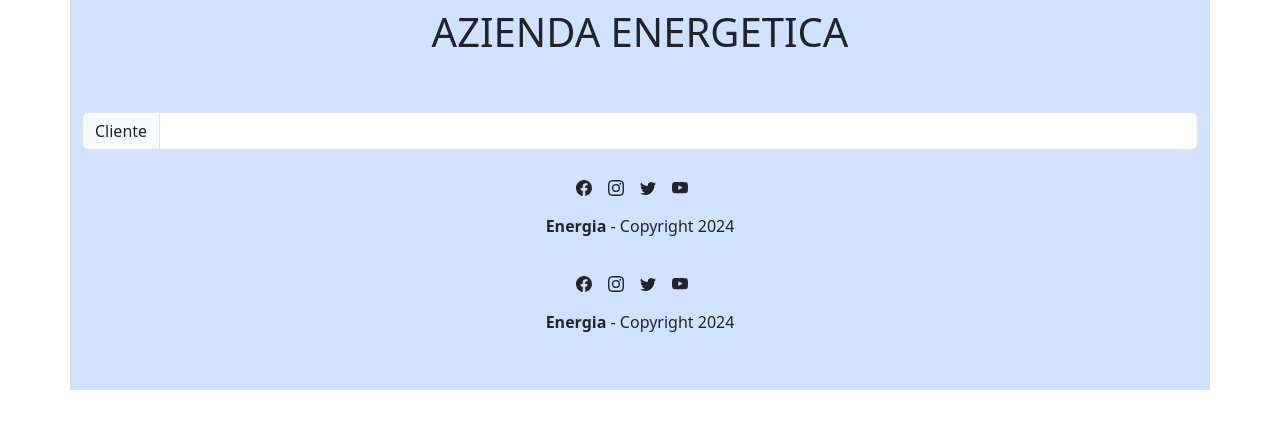
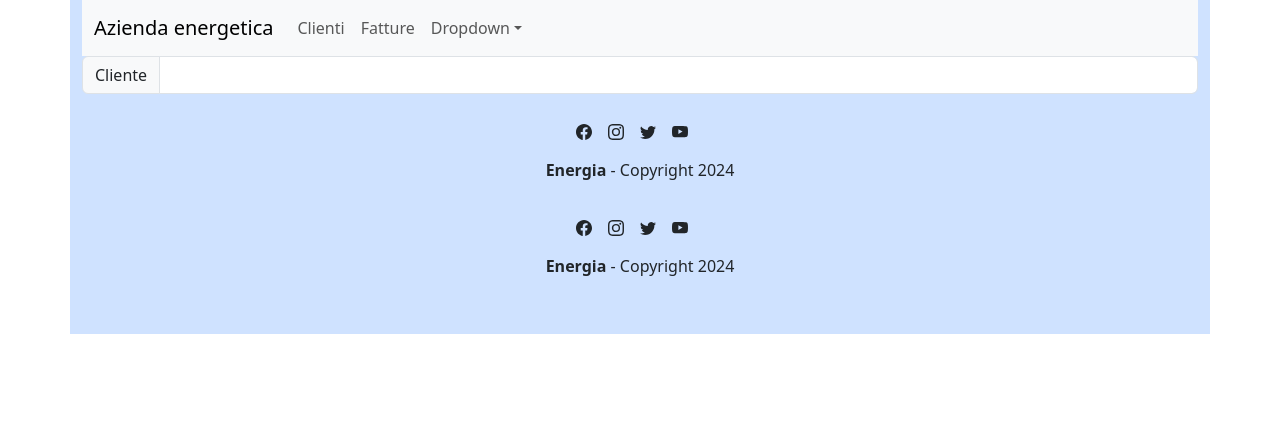
Before and after one commit to simone-19/frontappenergia, a React (Create React App) app: page /clienti in a window 1280 px wide. Shown: the top 428 px of the page. Built offline with nearby package versions, Linux system fonts and the light colour scheme.

Commit message:
create nav

```diff
--- a/package.json
+++ b/package.json
@@ -16,7 +16,7 @@
     "web-vitals": "^2.1.4"
   },
   "scripts": {
-    "start": "set PORT=8080 && react-scripts start",
+    "start": "react-scripts start",
     "build": "react-scripts build",
     "test": "react-scripts test",
     "eject": "react-scripts eject"
--- a/src/App.js
+++ b/src/App.js
@@ -1,6 +1,5 @@
 import "bootstrap/dist/css/bootstrap.min.css";
 import "./App.css";
-import MyNav from "./Components/MyNav";
 import { Container } from "react-bootstrap";
 import Login from "./Components/PageLogin/Login";
 import MyFooter from "./Components/MyFooter";
--- a/src/Components/MyNav.jsx
+++ b/src/Components/MyNav.jsx
@@ -1,14 +1,29 @@
-import { Navbar } from "react-bootstrap";
-
+import { Container, Nav, NavDropdown, Navbar } from "react-bootstrap";
 import { Row, Col } from "react-bootstrap";
 const MyNav = () => {
   return (
-    <Navbar className="justify-content-center">
-      <Row>
-        <Col>
-          <h1 className="mb-5">AZIENDA ENERGETICA</h1>
-        </Col>
-      </Row>
+    <Navbar expand="lg" className="bg-body-tertiary">
+      <Container>
+        <Navbar.Brand href="#home">Azienda energetica</Navbar.Brand>
+        <Navbar.Toggle aria-controls="basic-navbar-nav" />
+        <Navbar.Collapse id="basic-navbar-nav">
+          <Nav className="me-auto">
+            <Nav.Link href="#home">Clienti</Nav.Link>
+            <Nav.Link href="#link">Fatture</Nav.Link>
+            <NavDropdown title="Dropdown" id="basic-nav-dropdown">
+              <NavDropdown.Item href="#action/3.1">Action</NavDropdown.Item>
+              <NavDropdown.Item href="#action/3.2">
+                Another action
+              </NavDropdown.Item>
+              <NavDropdown.Item href="#action/3.3">Something</NavDropdown.Item>
+              <NavDropdown.Divider />
+              <NavDropdown.Item href="#action/3.4">
+                Separated link
+              </NavDropdown.Item>
+            </NavDropdown>
+          </Nav>
+        </Navbar.Collapse>
+      </Container>
     </Navbar>
   );
 };
--- a/src/Components/PageLogin/Login.jsx
+++ b/src/Components/PageLogin/Login.jsx
@@ -1,6 +1,7 @@
 import { Row, Col, Form } from "react-bootstrap";
 import MyButton from "./MyButton";
 import { useEffect, useState } from "react";
+import MyNav from "../MyNav";
 
 const Login = () => {
   const url = "http://localhost:3001/auth/login";
@@ -15,8 +16,8 @@ const Login = () => {
       });
       if (response.ok) {
         let data = await response.json();
-        console.log(data);
-        const token = data;
+        console.log(data.token);
+        const token = data.token;
         return token;
       } else {
         throw new Error("Errore nel caricamento dei dati");
@@ -30,6 +31,7 @@ const Login = () => {
   }, []);
   return (
     <>
+      <MyNav></MyNav>
       <h1 className="mb-5 text-center">AZIENDA ENERGETICA</h1>
       <Row>
         <Col xs={8} md={6}>
```
